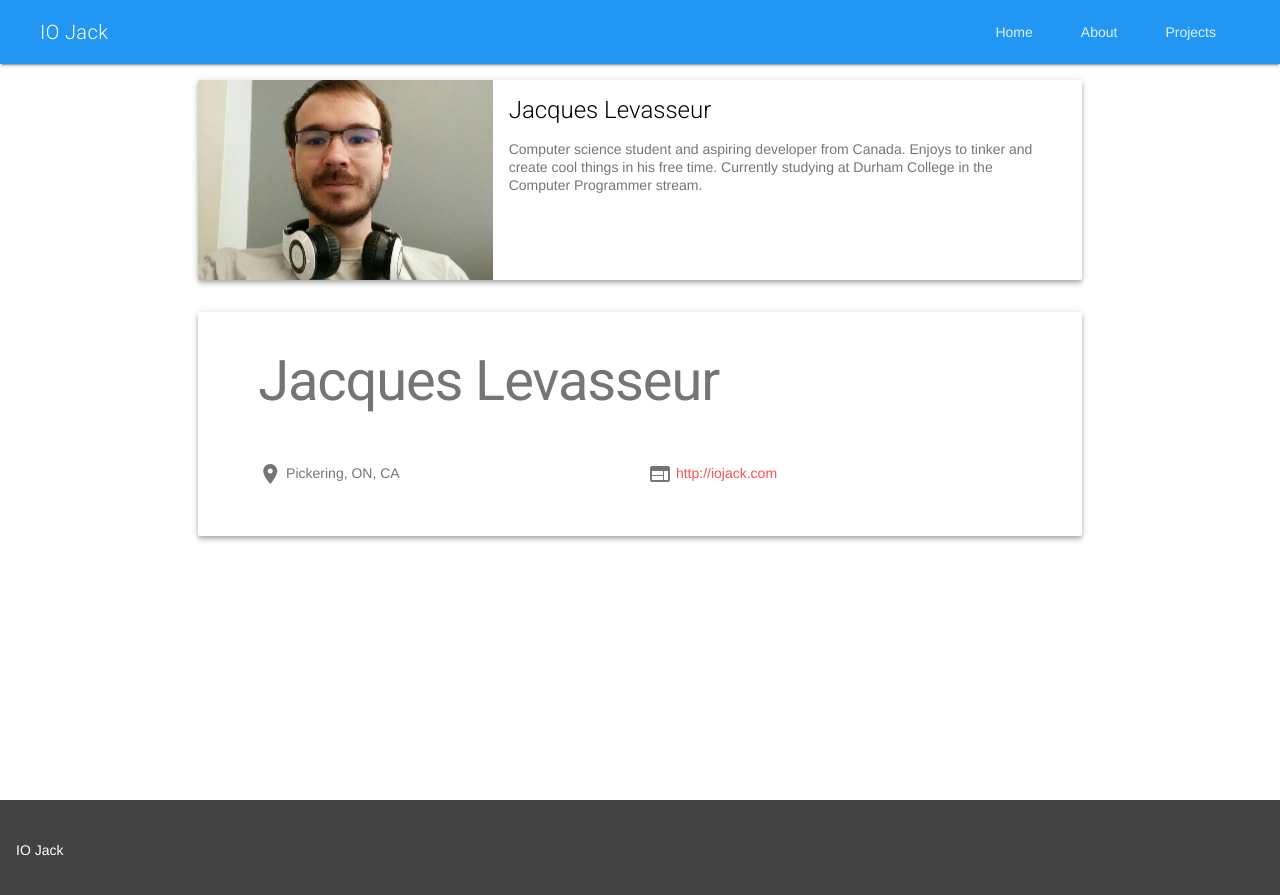
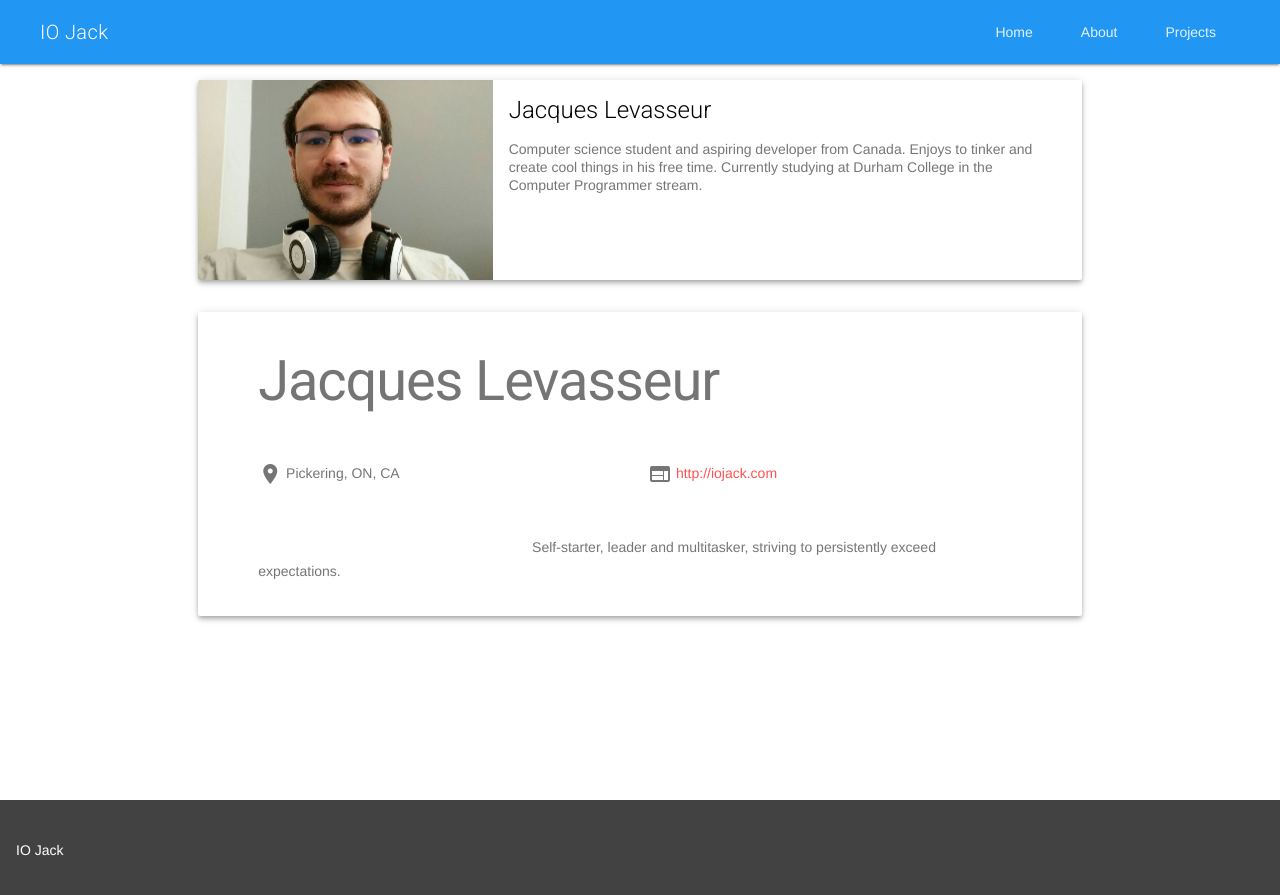
Before and after one commit to FrostByte-Dev/frostbyte-dev.github.io, a Jekyll site: the page built from about/index.html, in a window 1280 px wide. Shown: the top 895 px of the page. Built offline with Jekyll 4.4.1, drawn with Linux system fonts in a browser that asks for light colours; nearby versions of some CDN libraries.

Commit message:
flipped closing quote.

```diff
--- a/about/index.html
+++ b/about/index.html
@@ -55,6 +55,14 @@
 				</div>
 			 </div>
 
+			 <div class="mdl-grid">
+				 <div class="mdl-cell mdl-cell--12-col">
+					 <i class="material-icons">format quote</i>
+					 Self-starter, leader and multitasker, striving to persistently exceed expectations.
+					 <i class="material-icons material-icons__rotate-180">format quote</i>
+				 </div>
+			 </div>
+
         </div>
     </div>
 </div>
--- a/assets/css/styles.css
+++ b/assets/css/styles.css
@@ -149,6 +149,14 @@
     vertical-align: middle;
 }
 
+.material-icons__rotate-180 {
+    -webkit-transform: rotate(180deg);
+    -moz-transform: rotate(180deg);
+    -ms-transform: rotate(180deg);
+    -o-transform: rotate(180deg);
+    transform: rotate(180deg);
+}
+
 /*----------------------------------------------------------------------------*/
 /* Styles for post page ------------------------------------------------------*/
 /*----------------------------------------------------------------------------*/
```
